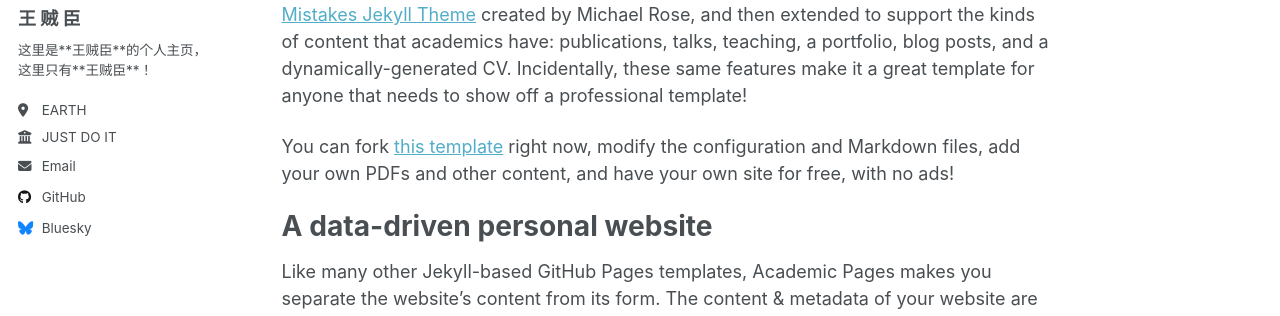
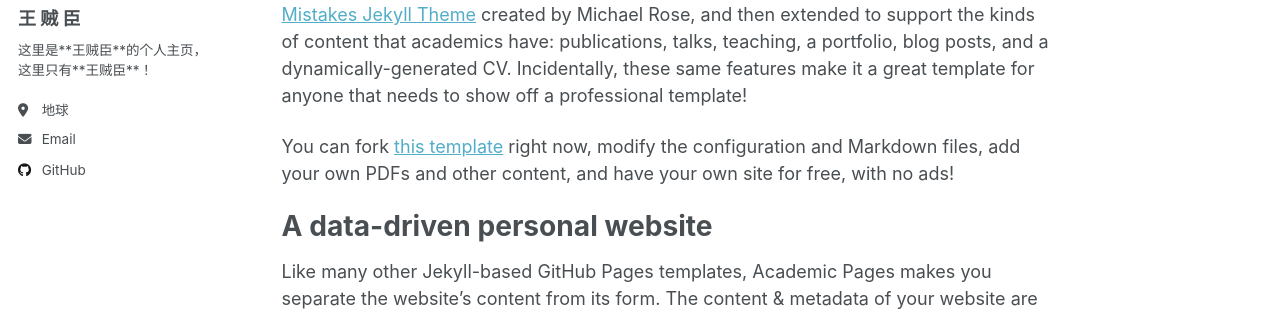
Before and after one commit to boyogala/boyogala.github.io, a Jekyll site: the page built from _pages/about.md, in a window 1280 px wide. Shown: the part 276-592 px from the top of the page. Built offline with Jekyll 4.4.1, drawn with Linux system fonts in a browser that asks for light colours; a script that is not in the unit is left out.

Commit message:
Update _config.yml

```diff
--- a/_config.yml
+++ b/_config.yml
@@ -26,8 +26,8 @@ author:
   name             : "王 贼 臣"
   pronouns         : # example: "she/her"
   bio              : "这里是**王贼臣**的个人主页，这里只有**王贼臣**！"
-  location         : "EARTH"
-  employer         : "JUST DO IT"
+  location         : "地球"
+  employer         : #""
   uri              : # URL
   email            : "wangzeichen@proton.me"
 
@@ -47,13 +47,13 @@ author:
   bitbucket        : # Username - Update with your username on the site
   codepen          : # Username
   dribbble         : # Username
-  github           : "academicpages"
+  github           : "boyogala"
   kaggle           : # Username
   stackoverflow    : # User number or user number and name (i.e., use "1" or "1/jeff-atwood")
 
   # Social media
   artstation       : # Username
-  bluesky          : "bsky.app" # Replace this with you Bluesky username
+  bluesky          : #"bsky.app" # Replace this with you Bluesky username
   facebook         : # Username
   flickr           : # Username
   foursquare       : # Username
```
